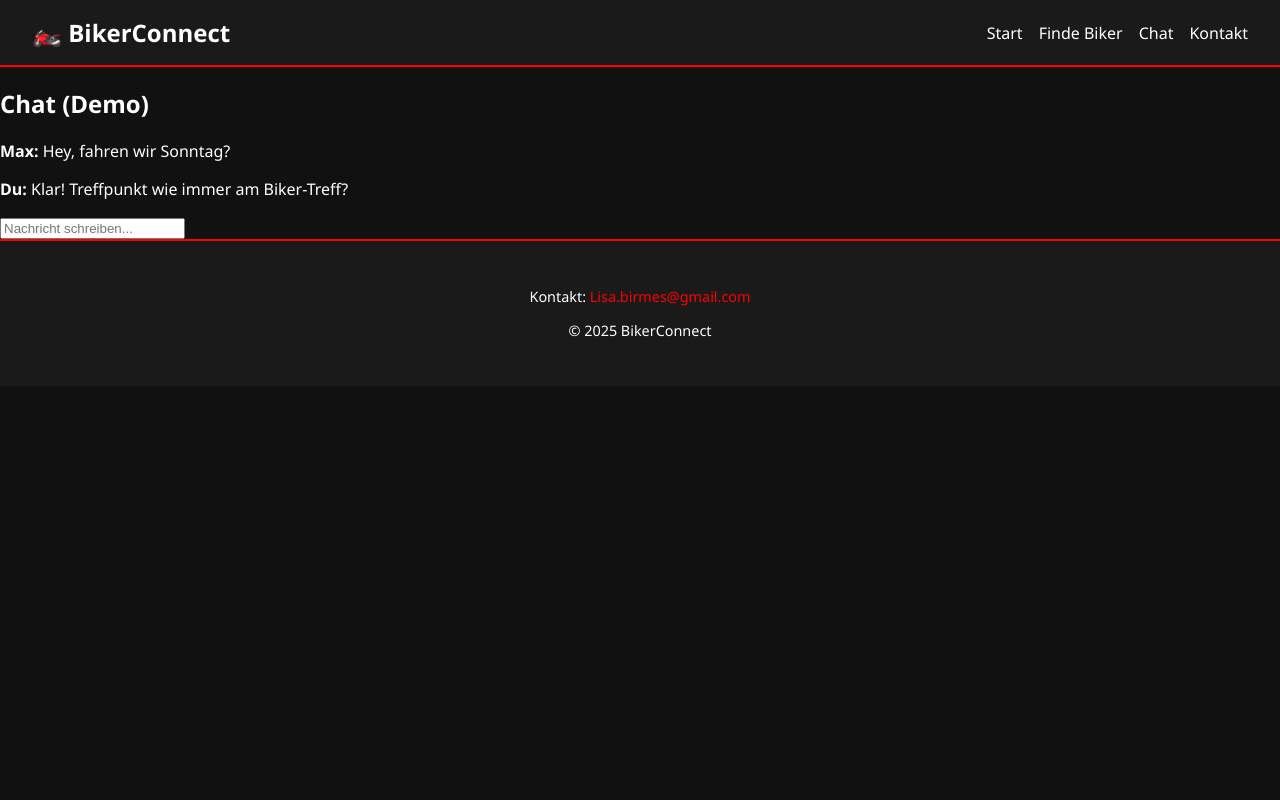
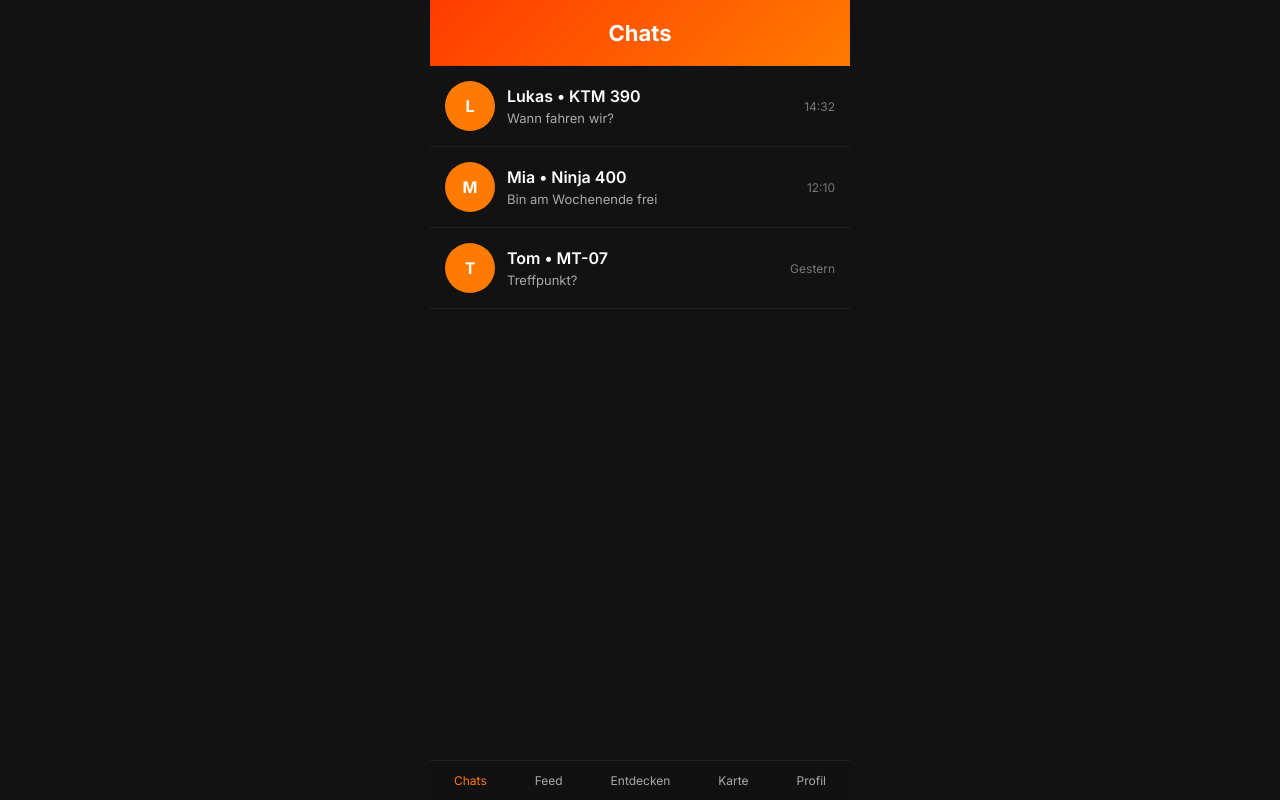
Before and after one commit to birmesL/Bikerconnect, a plain HTML site: page chat.html in a window 1280 px wide. Drawn offline with Linux system fonts and the light colour scheme.

Commit message:
Erstes Projekt

```diff
--- a/chat.html
+++ b/chat.html
@@ -1,34 +1,151 @@
 <!DOCTYPE html>
 <html lang="de">
 <head>
+<head>
 <meta charset="UTF-8" />
 <meta name="viewport" content="width=device-width, initial-scale=1.0" />
-<title>Chat – BikerConnect</title>
-<link rel="stylesheet" href="style.css" />
+<title>BikerConnect</title>
+<link rel="stylesheet" href="./style.css">
+</head>
+<meta charset="UTF-8">
+<title>BikerConnect – Chats</title>
+<meta name="viewport" content="width=device-width, initial-scale=1.0">
+<!-- Schriftart direkt aus Google Fonts -->
+<link href="https://fonts.googleapis.com/css2?family=Inter:wght@400;600;700&display=swap" rel="stylesheet">
+<style>
+/* Grundstil */
+* {
+ margin: 0;
+ padding: 0;
+ box-sizing: border-box;
+ font-family: 'Inter', sans-serif;
+}
+body {
+ background-color: #121212;
+ color: white;
+ display: flex;
+ justify-content: center;
+ min-height: 100vh;
+}
+/* App Container */
+.app {
+ width: 100%;
+ max-width: 420px;
+ display: flex;
+ flex-direction: column;
+ min-height: 100vh;
+ background-color: #121212;
+}
+/* HEADER */
+.header {
+ padding: 20px;
+ font-size: 22px;
+ font-weight: 700;
+ text-align: center;
+ background: linear-gradient(135deg, #ff3c00, #ff7a00);
+}
+/* Chat Liste */
+.chat-list {
+ flex: 1;
+ overflow-y: auto;
+}
+.chat {
+ display: flex;
+ align-items: center;
+ padding: 15px;
+ border-bottom: 1px solid #222;
+ cursor: pointer;
+ transition: background 0.2s;
+}
+.chat:hover {
+ background: #1b1b1b;
+}
+.avatar {
+ width: 50px;
+ height: 50px;
+ border-radius: 50%;
+ background: #ff7a00;
+ display: flex;
+ align-items: center;
+ justify-content: center;
+ font-weight: 700;
+ margin-right: 12px;
+}
+.chat-info {
+ flex: 1;
+}
+.chat-name {
+ font-weight: 600;
+ margin-bottom: 4px;
+}
+.chat-last {
+ font-size: 13px;
+ color: #aaa;
+}
+.chat-time {
+ font-size: 12px;
+ color: #777;
+}
+/* Bottom Navigation */
+.nav {
+ display: flex;
+ justify-content: space-around;
+ padding: 12px 0;
+ background-color: #111;
+ border-top: 1px solid #222;
+}
+.nav a {
+ color: #aaa;
+ text-decoration: none;
+ font-size: 12px;
+ display: flex;
+ flex-direction: column;
+ align-items: center;
+}
+.nav a.active {
+ color: #ff7a00;
+}
+</style>
 </head>
 <body>
-<header>
-<div class="logo">🏍️ BikerConnect</div>
-<nav>
-<ul>
-<li><a href="index.html">Start</a></li>
-<li><a href="biker.html">Finde Biker</a></li>
-<li><a href="chat.html">Chat</a></li>
-<li><a href="kontakt.html">Kontakt</a></li>
-</ul>
-</nav>
-</header>
-<section class="content">
-<h1>Chat (Demo)</h1>
-<div class="chat-box">
-<p><strong>Max:</strong> Hey, fahren wir Sonntag?</p>
-<p><strong>Du:</strong> Klar! Treffpunkt wie immer am Biker-Treff?</p>
-<input type="text" placeholder="Nachricht schreiben..." />
+<div class="app">
+<!-- HEADER -->
+<div class="header">Chats</div>
+<!-- CHAT LIST -->
+<div class="chat-list">
+<div class="chat">
+<div class="avatar">L</div>
+<div class="chat-info">
+<div class="chat-name">Lukas • KTM 390</div>
+<div class="chat-last">Wann fahren wir?</div>
 </div>
-</section>
-<footer>
-<p>Kontakt: <a href="mailto:Lisa.birmes@gmail.com">Lisa.birmes@gmail.com</a></p>
-<p>&copy; 2025 BikerConnect</p>
-</footer>
+<div class="chat-time">14:32</div>
+</div>
+<div class="chat">
+<div class="avatar">M</div>
+<div class="chat-info">
+<div class="chat-name">Mia • Ninja 400</div>
+<div class="chat-last">Bin am Wochenende frei</div>
+</div>
+<div class="chat-time">12:10</div>
+</div>
+<div class="chat">
+<div class="avatar">T</div>
+<div class="chat-info">
+<div class="chat-name">Tom • MT-07</div>
+<div class="chat-last">Treffpunkt?</div>
+</div>
+<div class="chat-time">Gestern</div>
+</div>
+</div>
+<!-- NAVIGATION -->
+<div class="nav">
+<a href="chat.html" class="active">Chats</a>
+<a href="feed.html">Feed</a>
+<a href="discover.html">Entdecken</a>
+<a href="map.html">Karte</a>
+<a href="profile.html">Profil</a>
+</div>
+</div>
 </body>
 </html>
--- a/style.css
+++ /dev/null
@@ -1,85 +0,0 @@
-/* Farben: schwarz, weiß, rot */
-body {
- margin: 0;
- font-family: 'Segoe UI', sans-serif;
- background-color: #111;
- color: #fff;
-}
-header {
- background-color: #1a1a1a;
- display: flex;
- justify-content: space-between;
- align-items: center;
- padding: 1rem 2rem;
- border-bottom: 2px solid red;
-}
-.logo {
- font-size: 1.5rem;
- font-weight: bold;
-}
-nav ul {
- list-style: none;
- display: flex;
- gap: 1rem;
- margin: 0;
-}
-nav a {
- color: white;
- text-decoration: none;
-}
-nav a:hover {
- color: red;
-}
-.hero {
- text-align: center;
- padding: 4rem 2rem;
- background: linear-gradient(to right, #111, #222);
-}
-.hero h1 {
- font-size: 2.5rem;
- margin-bottom: 1rem;
-}
-.hero p {
- font-size: 1.2rem;
- margin-bottom: 2rem;
-}
-.cta-button {
- background-color: red;
- color: white;
- padding: 0.8rem 1.5rem;
- text-decoration: none;
- border-radius: 5px;
- font-weight: bold;
-}
-.cta-button:hover {
- background-color: #cc0000;
-}
-.features {
- display: flex;
- flex-direction: column;
- gap: 2rem;
- padding: 3rem 2rem;
- background-color: #1c1c1c;
-}
-.feature {
- background-color: #2a2a2a;
- padding: 1.5rem;
- border-left: 4px solid red;
- border-radius: 5px;
-}
-.about {
- padding: 3rem 2rem;
- background-color: #111;
- text-align: center;
-}
-footer {
- text-align: center;
- padding: 2rem;
- background-color: #1a1a1a;
- border-top: 2px solid red;
- font-size: 0.9rem;
-}
-footer a {
- color: red;
- text-decoration: none;
-}
```
Also changed, not shown: feed.html (added, +34 -0 lines), index.html (deleted, +0 -74 lines), package.json (deleted, +0 -20 lines), discover.html (renamed from biker.html), images/biker.jpg (deleted), map.html (renamed from kontakt.html), profile.html (added), 1 other file.
